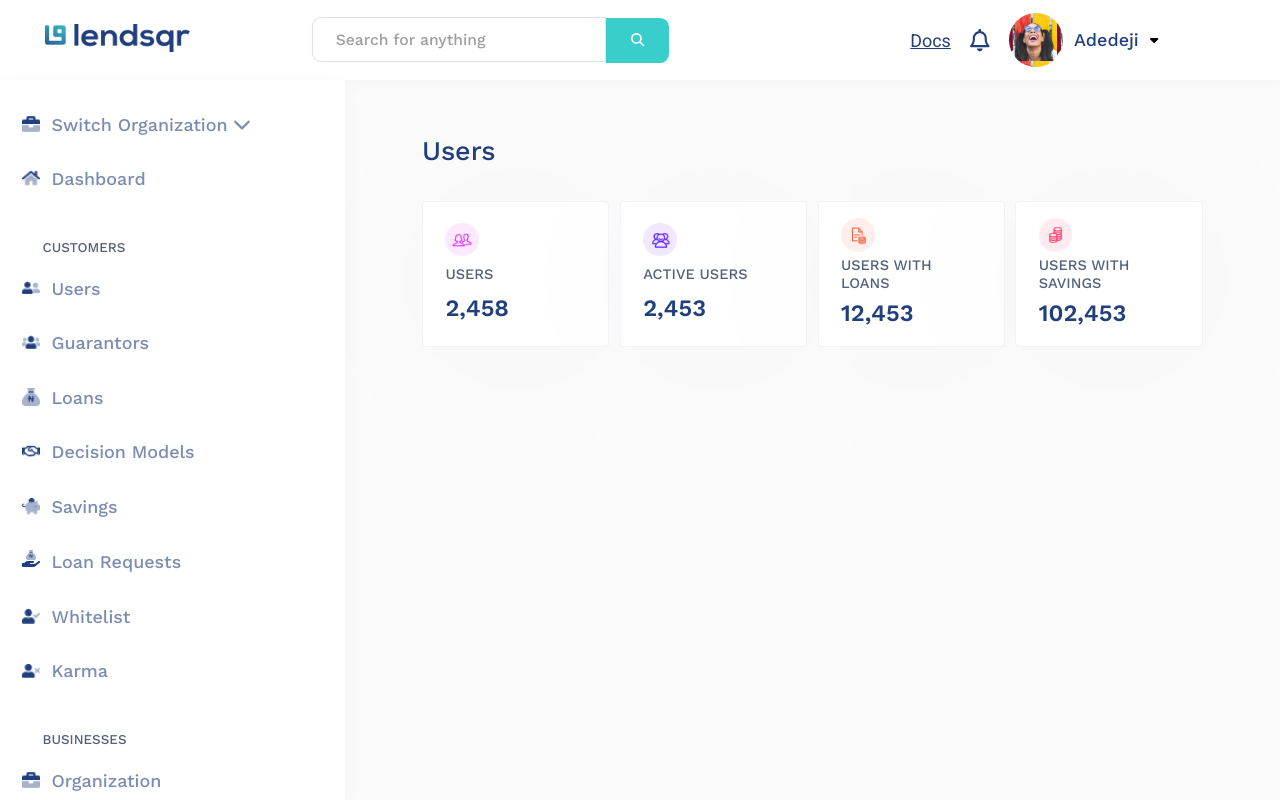
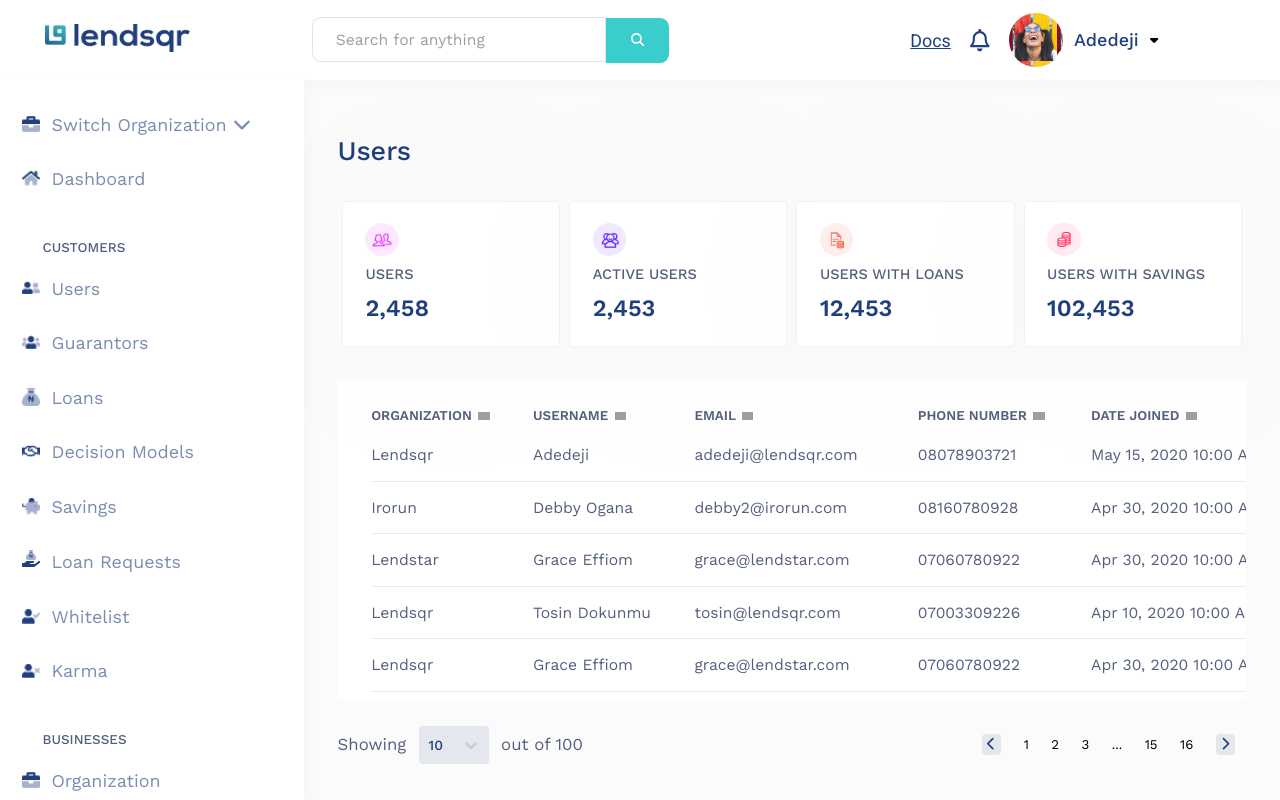
Before and after one commit to JoshuaOyewole/endsqr-fe-test, a React (Vite) app: page /dashboard in a window 1280 px wide. Built offline with nearby package versions, Linux system fonts and the light colour scheme; grey boxes are pictures that could not be loaded.

Commit message:
modified some sections in the dashboardLayout

```diff
--- a/index.html
+++ b/index.html
@@ -7,7 +7,8 @@
   <meta name="viewport" content="width=device-width, initial-scale=1.0" />
   <link rel="preconnect" href="https://fonts.googleapis.com">
   <link rel="preconnect" href="https://fonts.gstatic.com" crossorigin>
-  <link href="https://fonts.googleapis.com/css2?family=Roboto&family=Work+Sans:ital,wght@0,500;0,600;1,400&display=swap"
+  <link
+    href="https://fonts.googleapis.com/css2?family=Roboto&family=Work+Sans:ital,wght@0,400;0,500;0,600;1,400&display=swap"
     rel="stylesheet">
   <script src="https://kit.fontawesome.com/6b2284f8b4.js" crossorigin="anonymous"></script>
   <title>LendSqr</title>
--- a/src/layouts/userDashboardLayout/_userDashboardLayout.module.scss
+++ b/src/layouts/userDashboardLayout/_userDashboardLayout.module.scss
@@ -12,18 +12,32 @@
         max-height: 8rem;
         height: 10vh;
         padding: 2rem 10rem 2rem 4rem;
+
         @include mixin.flex($justify: space-between, $align: center);
         background-color: variable.$White;
         box-shadow: 3px 0px 20px rgba(0, 0, 0, 0.04);
+
+        @include mixin.media("tab") {
+            padding: 2rem 4rem 2rem 2rem;
+        }
     }
 
     &__logoContainer {
         flex-basis: 25%;
+
+        @include mixin.media("phone") {
+            padding-top: .5rem;
+        }
     }
 
     &__logo {
         width: 13rem;
         height: 2.5rem;
+
+        @include mixin.media("phone") {
+            width: 10rem;
+            height: 2rem;
+        }
     }
 
     &__wrapper {
@@ -33,10 +47,22 @@
     &__headerNavWrapper {
         @include mixin.flex($align: center, $justify: space-around);
         width: 25%;
+
+        @include mixin.media("tab") {
+            width: 40%;
+        }
+
+        @include mixin.media("phone") {
+            width: 60%;
+        }
     }
 
     &__searchContainer {
         flex-basis: 55%;
+
+        @include mixin.media("phone") {
+            display: none;
+        }
     }
 
     &__searchInput {
@@ -72,16 +98,22 @@
         background-color: variable.$White;
         box-shadow: 0px 5px 20px rgba(0, 0, 0, 0.04);
 
-        @include mixin.media("LGdesktop"){
+        @include mixin.media("LGdesktop") {
             width: 25%;
-        };
-        @include mixin.media("desktop"){
-            width: 30%;
-        };
-        @include mixin.media("tab"){
+        }
+
+        ;
+
+        /* @include mixin.media("desktop"){
+            width: 25%;
+        }; */
+        @include mixin.media("tab") {
             width: 10%;
-        };
+        }
 
+        @include mixin.media("phone") {
+            display: none;
+        }
 
         &--sectionTitle {
             font-family: 'Work Sans';
@@ -93,16 +125,31 @@
             padding-left: 3.8rem;
             padding-bottom: 1rem;
             padding-top: 3.5rem;
-            @include mixin.media("tab"){
+
+            @include mixin.media("tab") {
                 display: none;
-              }
+            }
         }
     }
 
     &__content {
         flex-basis: 80%;
         height: 90vh;
+        overflow: scroll;
         padding: 3rem 6.9rem;
+
+        @include mixin.media("desktop") {
+            padding: 3rem 3rem;
+        }
+
+        @include mixin.media("tab") {
+            flex-basis: 90%;
+        }
+
+        @include mixin.media("phone") {
+            padding: 2rem;
+            flex-basis: 100%;
+        }
     }
 
     &__navlink {
@@ -126,6 +173,13 @@
         height: 4.8rem;
         border-radius: 50%;
         background-image: url('../../assets/images/profilePixs.png');
+
+        @include mixin.media("tab") {
+            width: 3rem;
+            height: 3rem;
+            background-position: center;
+            background-size: contain;
+        }
     }
 
     &__userName {
--- a/src/layouts/userDashboardLayout/userDashboardLayout.tsx
+++ b/src/layouts/userDashboardLayout/userDashboardLayout.tsx
@@ -21,11 +21,13 @@
             {/* HEADER SECTION (TOP NAVBAR) */}
             <header className={DashboardStyles.dashboard__header}>
                 <div className={DashboardStyles.dashboard__logoContainer}>
-                    <img
-                        src={logo}
-                        alt="LendSqr Logo"
-                        className={DashboardStyles.dashboard__logo}
-                    />
+                    <a href="/" className="logoCobt">
+                        <img
+                            src={logo}
+                            alt="LendSqr Logo"
+                            className={DashboardStyles.dashboard__logo}
+                        />
+                    </a>
                 </div>
                 <div className={DashboardStyles.dashboard__searchContainer}>
                     <input
--- a/src/pages/dashboard/_dashboard.module.scss
+++ b/src/pages/dashboard/_dashboard.module.scss
@@ -3,11 +3,20 @@
 
 .userbox {
     &__boxesContainer {
-        @include mixin.flex($justify:space-between);
+        @include mixin.flex($justify: space-around);
+        flex-wrap: wrap;
+        row-gap: 2rem;
+        margin-bottom: 3rem;
+
+        @include mixin.media("phone") {
+            row-gap: 1rem;
+        }
     }
 
+
+
     &__userHeading {
-        font-family: 'Work Sans';
+        font-family: 'Work Sans', sans-serif;
         font-weight: 500;
         font-size: 2.4rem;
         line-height: 2.8rem;
@@ -15,5 +24,11 @@
         text-transform: capitalize;
         margin-bottom: 3rem;
         margin-top: 2rem;
+
+        @include mixin.media("phone") {
+            font-size: 2rem;
+            margin-bottom: 1rem;
+            margin-top: 0rem;
+        }
     }
 }
--- a/src/pages/dashboard/index.tsx
+++ b/src/pages/dashboard/index.tsx
@@ -5,6 +5,12 @@
 import activeUsersIcon from "../../assets/images/activeUsers.png"
 import usersWithLoanIcon from "../../assets/images/usersWithLoanIcon.png"
 import usersWithSavingsIcon from "../../assets/images/usersWithSavingsIcon.png"
+import Table from "../../components/ui/table/table"
+import TableRow from "../../components/ui/table/tablebody"
+import Select from "../../components/form/Select/select"
+import TableStyle from "../../components/ui/table/_table.module.scss"
+import { FontAwesomeIcon } from "@fortawesome/react-fontawesome";
+import { faChevronLeft,faChevronRight } from "@fortawesome/free-solid-svg-icons";
 
 type Props = {}
 
@@ -44,6 +50,119 @@
         </div>
 
 
+        {/* USER TABLE INFO */}
+        <Table
+          tableHeader={
+            ["organization", "username", "email", "phone number", "Date Joined", "status"]
+          }
+        /* tableHeaderClass="" */
+        >
+          <TableRow>
+            <td>Lendsqr</td>
+            <td>Adedeji</td>
+            <td>adedeji@lendsqr.com</td>
+            <td>08078903721</td>
+            <td>May 15, 2020 10:00 AM</td>
+            <td>Inactive</td>
+            <td>. . .</td>
+          </TableRow>
+          <TableRow>
+            <td>Irorun</td>
+            <td>Debby Ogana</td>
+            <td>debby2@irorun.com</td>
+            <td>08160780928</td>
+            <td>Apr 30, 2020 10:00 AM</td>
+            <td>Pending</td>
+          </TableRow>
+          <TableRow>
+            <td>Lendstar</td>
+            <td>Grace Effiom</td>
+            <td>grace@lendstar.com</td>
+            <td>07060780922</td>
+            <td>Apr 30, 2020 10:00 AM</td>
+            <td>Blacklisted</td>
+          </TableRow>
+          <TableRow>
+            <td>Lendsqr</td>
+            <td>Tosin Dokunmu</td>
+            <td>tosin@lendsqr.com</td>
+            <td>07003309226</td>
+            <td>Apr 10, 2020 10:00 AM</td>
+            <td>Pending</td>
+          </TableRow>
+          <TableRow>
+            <td>Lendsqr</td>
+            <td>Grace Effiom</td>
+            <td>grace@lendstar.com</td>
+            <td>07060780922</td>
+            <td>Apr 30, 2020 10:00 AM</td>
+            <td>Active</td>
+          </TableRow>
+          <TableRow>
+            <td>Lendsqr</td>
+            <td>Tosin Dokunmu</td>
+            <td>adedeji@lendsqr.com</td>
+            <td>08078903721</td>
+            <td>May 15, 2020 10:00 AM</td>
+            <td>Active</td>
+          </TableRow>
+          <TableRow>
+            <td>Lendsqr</td>
+            <td>Tosin Dokunmu</td>
+            <td>adedeji@lendsqr.com</td>
+            <td>08078903721</td>
+            <td>May 15, 2020 10:00 AM</td>
+            <td>Active</td>
+          </TableRow>
+          <TableRow>
+            <td>Lendsqr</td>
+            <td>Tosin Dokunmu</td>
+            <td>tosin@lendsqr.com</td>
+            <td>08078903721</td>
+            <td>Apr 10, 2020 10:00 AM</td>
+            <td>Inactive</td>
+          </TableRow>
+          <TableRow>
+            <td>Lendsqr</td>
+            <td>Grace Effiom</td>
+            <td>grace@lendstar.com</td>
+            <td>08078903721</td>
+            <td>May 15, 2020 10:00 AM</td>
+            <td>Inactive</td>
+          </TableRow>
+        </Table>
+        <div className={TableStyle.pagination__container}>
+          <div className={TableStyle.pagination__statusWrapper}>
+          <span className={TableStyle.pagination__statusInfo}>Showing</span>
+          <Select
+            selectOptions={[
+              { value: '10', label: '10' },
+              { value: '20', label: '20' },
+              { value: '30', label: '30' },
+              { value: '40', label: '40' },
+              { value: '50', label: '50' },
+              { value: '60', label: '60' },
+              { value: '70', label: '70' },
+              { value: '80', label: '80' },
+              { value: '90', label: '90' },
+              { value: '100', label: '100' }
+            ]}
+            selectPlaceholder="10"
+          />
+          <span className={TableStyle["pagination__statusInfo--right"]}> out of 100</span>
+          </div>
+
+          <div className={TableStyle["pagination__buttonsWrapper"]}>
+            <button> <FontAwesomeIcon icon={faChevronLeft} /></button>
+            <button> 1</button>
+            <button> 2</button>
+            <button> 3</button>
+            <button> ...</button>
+            <button> 15</button>
+            <button> 16</button>
+            <button> <FontAwesomeIcon icon={faChevronRight} /></button>
+          </div>
+        </div>
       </UserDashboardLayout>
     </div>
   )
```
